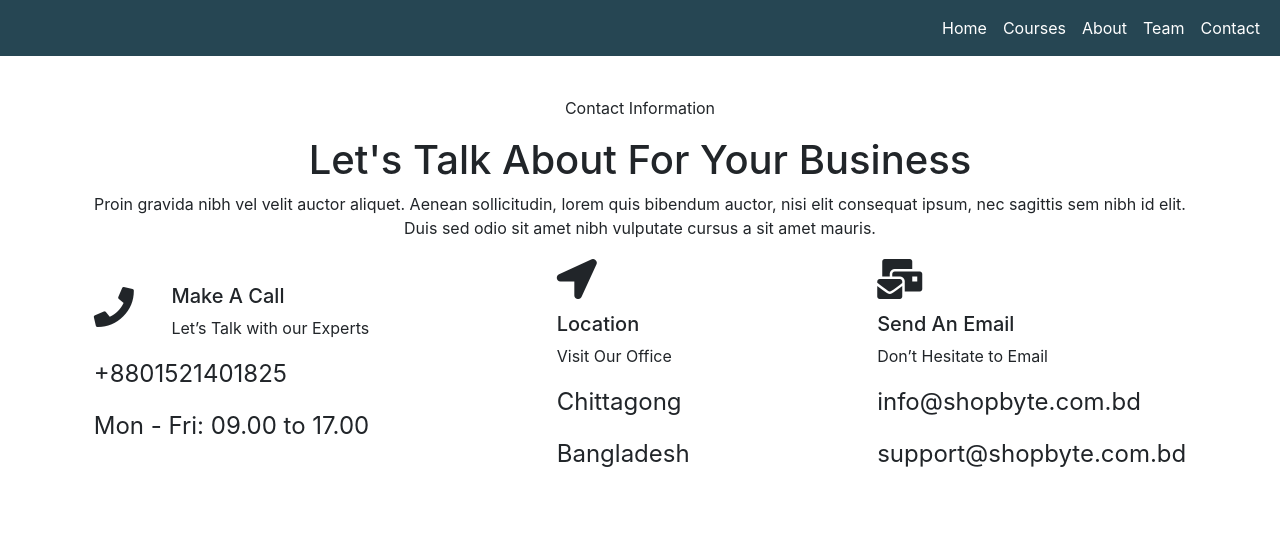
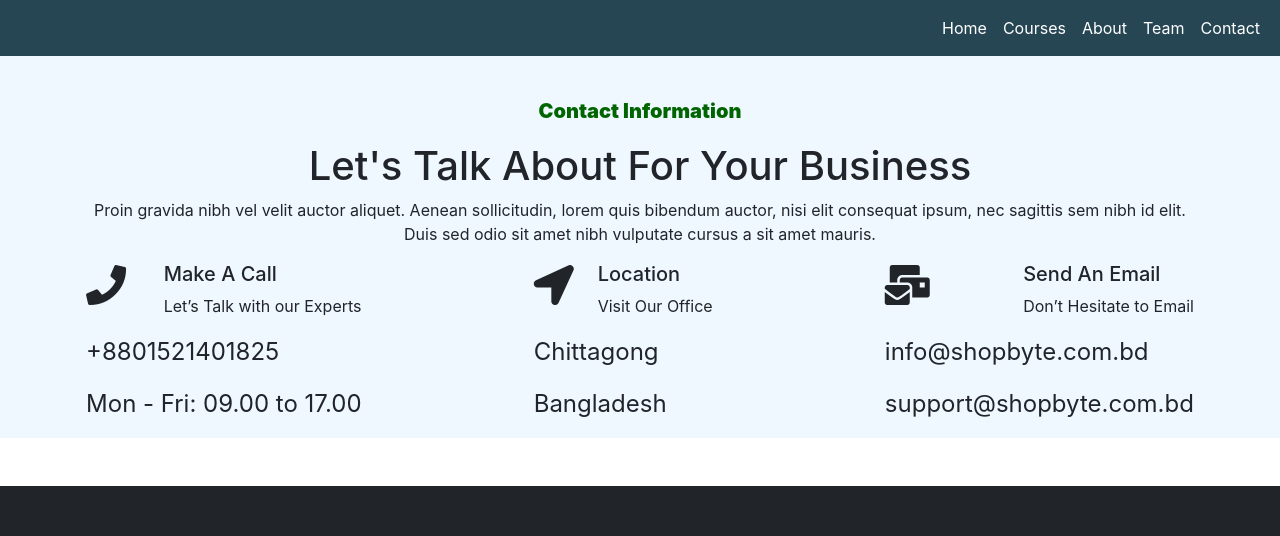
Before and after one commit to towhidJ/programming-school-react, a React (Create React App) app: page /contact in a window 1280 px wide. Shown: the top 536 px of the page. Built offline with nearby package versions, Linux system fonts and the light colour scheme.

Commit message:
redmi file update

```diff
--- a/src/components/Contact/Contact.js
+++ b/src/components/Contact/Contact.js
@@ -2,9 +2,17 @@ import React from "react";
 
 const Contact = () => {
     return (
-        <div className="mt-5 pt-5">
+        <div className="mt-5 pt-5" style={{ backgroundColor: "aliceblue" }}>
             <div className="text-center container">
-                <p>Contact Information</p>
+                <p
+                    style={{
+                        color: "darkgreen",
+                        fontWeight: "900",
+                        fontSize: "20px",
+                    }}
+                >
+                    Contact Information
+                </p>
                 <h1>Let's Talk About For Your Business</h1>
                 <p>
                     Proin gravida nibh vel velit auctor aliquet. Aenean
@@ -33,8 +41,8 @@ const Contact = () => {
                 </div>
 
                 <div>
-                    <div>
-                        <div className="  d-flex justify-content-between">
+                    <div className="  d-flex justify-content-between">
+                        <div>
                             <h1 className="me-4">
                                 <i className="fa fa-location-arrow"></i>
                             </h1>
@@ -51,8 +59,8 @@ const Contact = () => {
                 </div>
 
                 <div>
-                    <div>
-                        <div className="  d-flex justify-content-between">
+                    <div className="  d-flex justify-content-between">
+                        <div>
                             <h1 className="me-4">
                                 <i className="fas fa-mail-bulk    "></i>
                             </h1>
```
Also changed, not shown: 1 other file (tests, documents, lock files or other folders).
